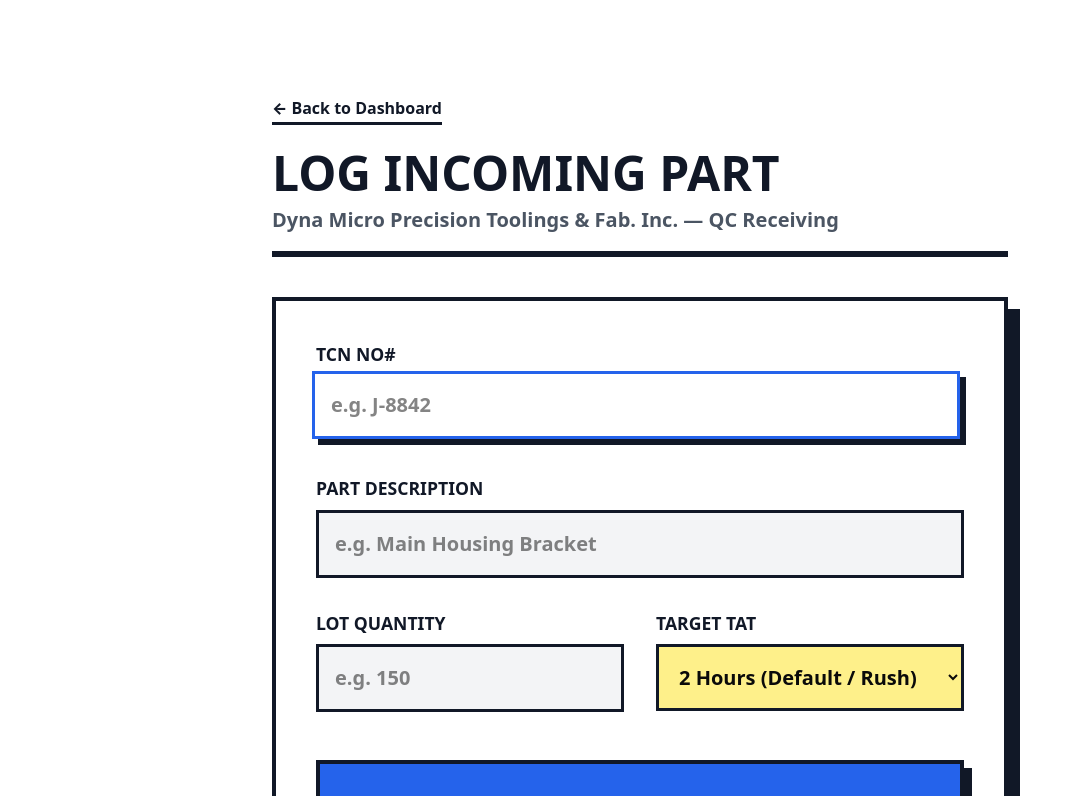
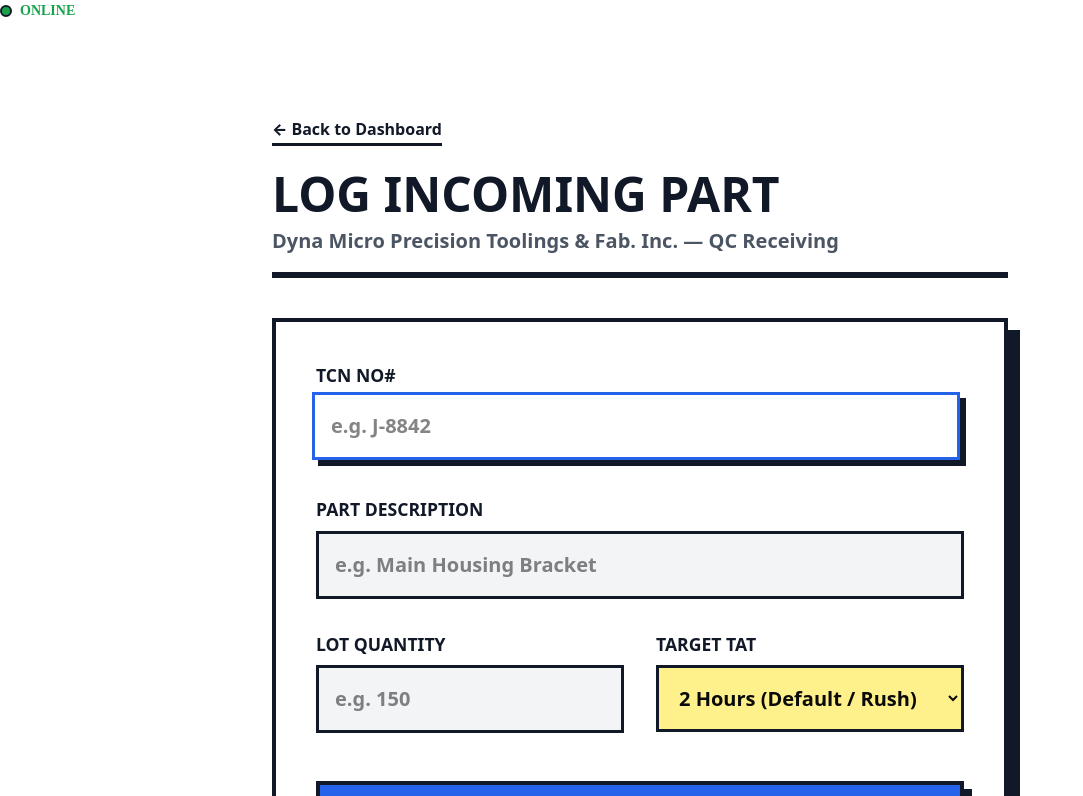
Before and after one commit to rgindev19/qc-tracker, a Next.js app: page /log-part in a window 1280 px wide. Shown: the top 796 px of the page, without its empty margins (0-1083 px from the left). Built offline with nearby package versions, Linux system fonts and the light colour scheme.

Commit message:
Finalized PWA offline queue and fixed TS errors

```diff
--- a/app/(app)/layout.tsx
+++ b/app/(app)/layout.tsx
@@ -1,7 +1,9 @@
+
 import type { Metadata } from "next";
 import { Geist, Geist_Mono, Figtree } from "next/font/google";
 import "@/app/(app)/globals.css";
 import { cn } from "@/lib/utils";
+import QueueStatus from "./QueueStatus";
 
 const figtree = Figtree({subsets:['latin'],variable:'--font-sans'});
 
@@ -27,12 +29,12 @@
   children: React.ReactNode;
 }>) {
   return (
-    <html lang="en" className={cn("font-sans", figtree.variable)}>
-      <body
-        className={`${geistSans.variable} ${geistMono.variable} antialiased`}
-      >
-        {children}
-      </body>
-    </html>
+    <html lang="en">
+  <body>
+    {/* Now it is safely inside the body where a <div> is allowed */}
+    <QueueStatus />
+    {children}
+  </body>
+</html>
   );
 }
--- a/app/(app)/page.tsx
+++ b/app/(app)/page.tsx
@@ -1,12 +1,7 @@
-"use client";
-import { useEffect } from 'react';
-import { syncOfflineQueue } from './offlineSync';
 import styles from '@/app/(app)/page.module.css';
 import Link from 'next/link';
 import { getPayload } from 'payload';
 import configPromise from '@payload-config';
-import QueueStatus from './QueueStatus'; // Adjust the relative path depending on where you saved it!
-
 // CRUCIAL: Forces the page to fetch fresh data and recalculate time on every single load
 export const dynamic = 'force-dynamic';
 
@@ -22,27 +17,6 @@
 };
 
 export default async function QCDashboard() {
-
-  useEffect(() => {
-    // Listen for the internet to come back
-    const handleOnline = () => {
-      console.log("Internet restored! Syncing data...");
-      syncOfflineQueue();
-      alert("Internet connection restored. Offline reports synced!");
-    };
-
-    window.addEventListener('online', handleOnline);
-
-    // Run it once on load just in case they reloaded the page while offline
-    if (navigator.onLine) {
-      syncOfflineQueue();
-    }
-
-    return () => {
-      window.removeEventListener('online', handleOnline);
-    };
-  }, []);
-
 
   // 1. Initialize Payload
   const payload = await getPayload({ config: configPromise });
@@ -61,9 +35,6 @@
     <main className={styles.container}>
 
 <header className={styles.header}>
-
-  {/* The new indicator will sit on the right side of the header */}
-  <QueueStatus />
         <div>
           <h1 className={styles.title}>QC Control Center</h1>
           <p style={{ fontSize: '1.25rem', fontWeight: 600, color: '#4b5563', marginTop: '8px' }}>
```
